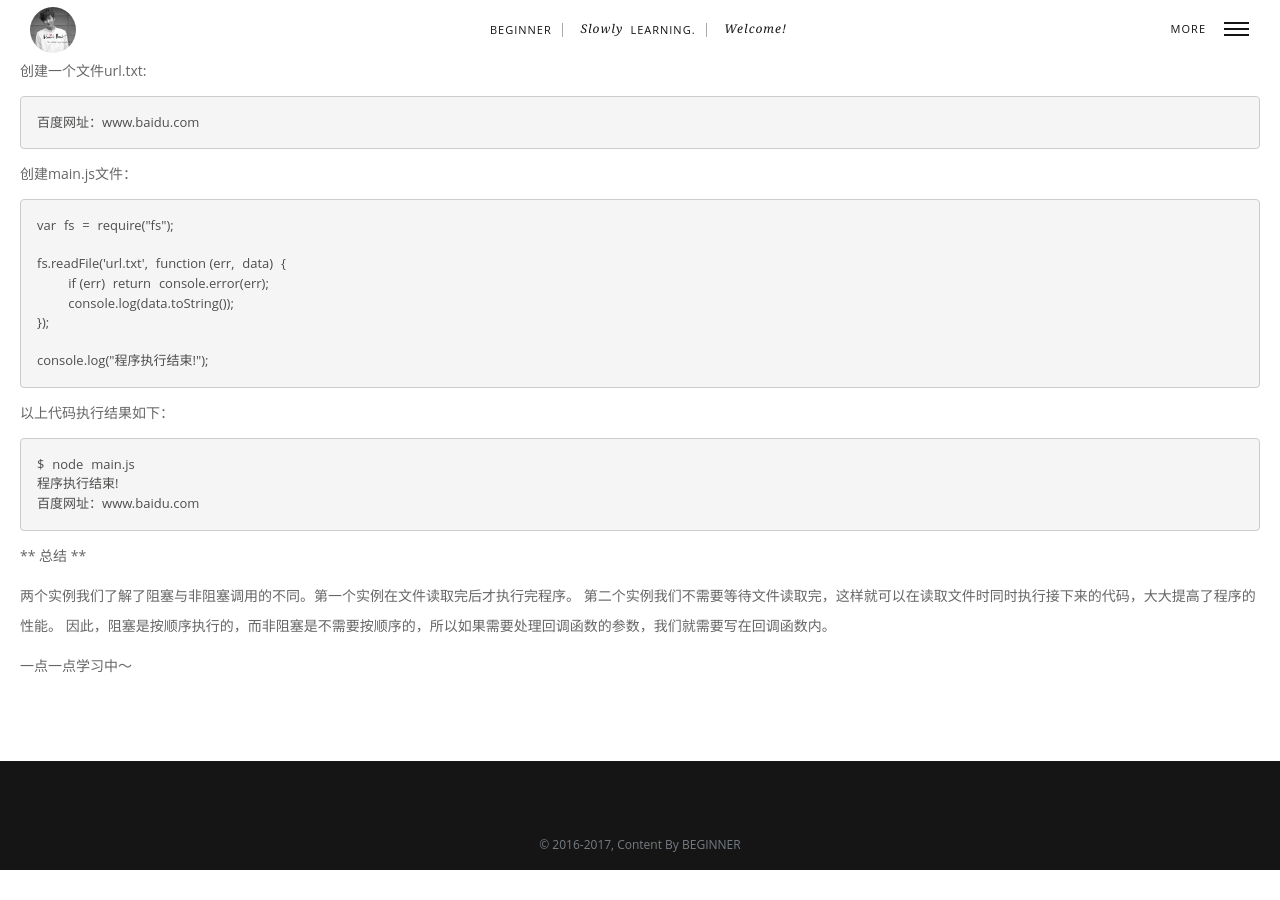
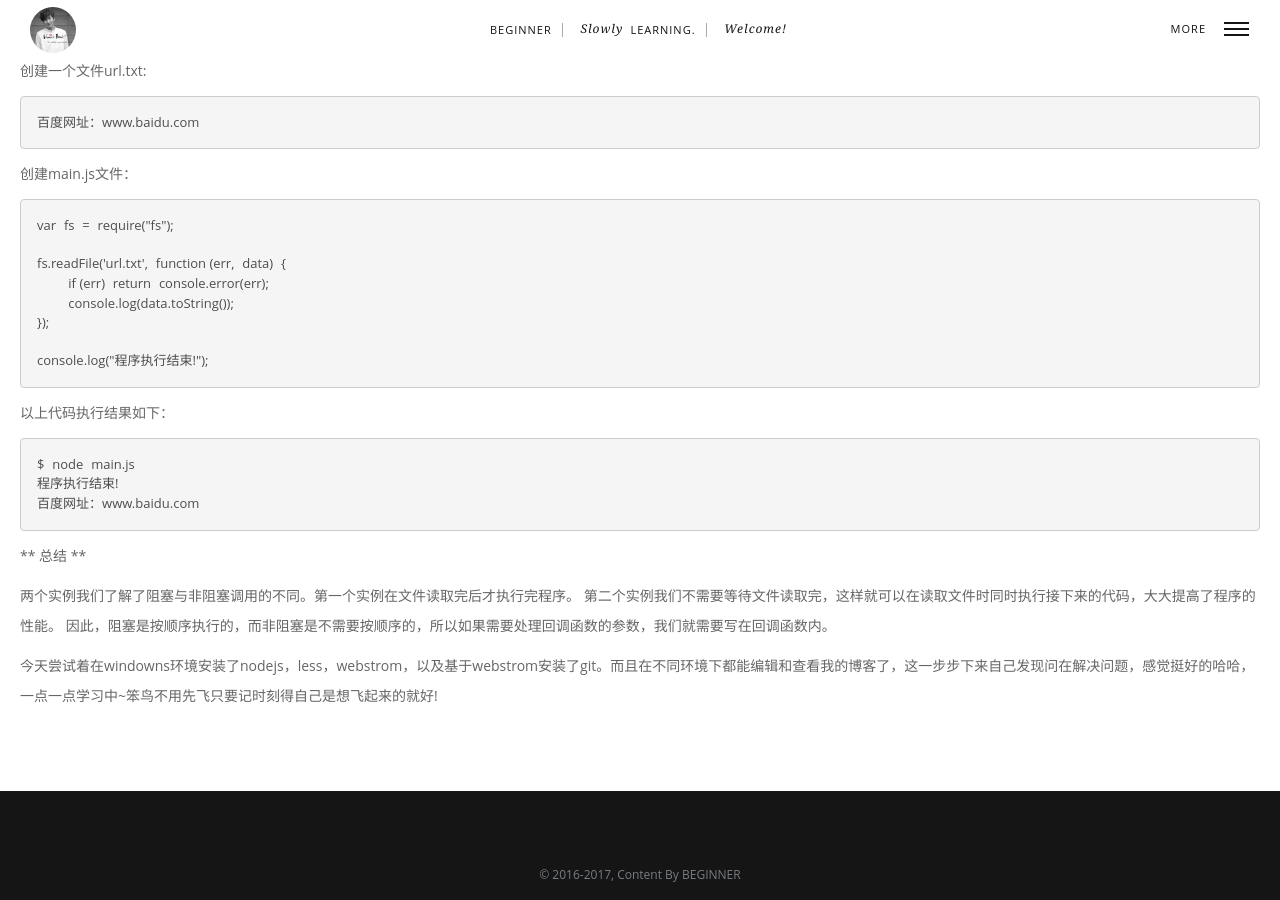
Before and after one commit to wangjiaoxia/wangjiaoxia.github.io, a Jekyll site: the page built from _posts/17-02-24-nodejs_callbackFun.markdown, in a window 1280 px wide and 900 px high, scrolled down 678 px. Built offline with Jekyll 4.4.1, drawn with Linux system fonts in a browser that asks for light colours; comment, search, counter and statistics services are not loaded; before the commit the page ends 1548 px from its top, so only the background shows below that.

Commit message:
add blog

```diff
--- a/_posts/17-02-24-nodejs_callbackFun.markdown
+++ b/_posts/17-02-24-nodejs_callbackFun.markdown
@@ -66,4 +66,4 @@ $ node main.js
 两个实例我们了解了阻塞与非阻塞调用的不同。第一个实例在文件读取完后才执行完程序。 第二个实例我们不需要等待文件读取完，这样就可以在读取文件时同时执行接下来的代码，大大提高了程序的性能。
 因此，阻塞是按顺序执行的，而非阻塞是不需要按顺序的，所以如果需要处理回调函数的参数，我们就需要写在回调函数内。
 
-一点一点学习中～
+今天尝试着在windowns环境安装了nodejs，less，webstrom，以及基于webstrom安装了git。而且在不同环境下都能编辑和查看我的博客了，这一步步下来自己发现问在解决问题，感觉挺好的哈哈，一点一点学习中~笨鸟不用先飞只要记时刻得自己是想飞起来的就好!
```
